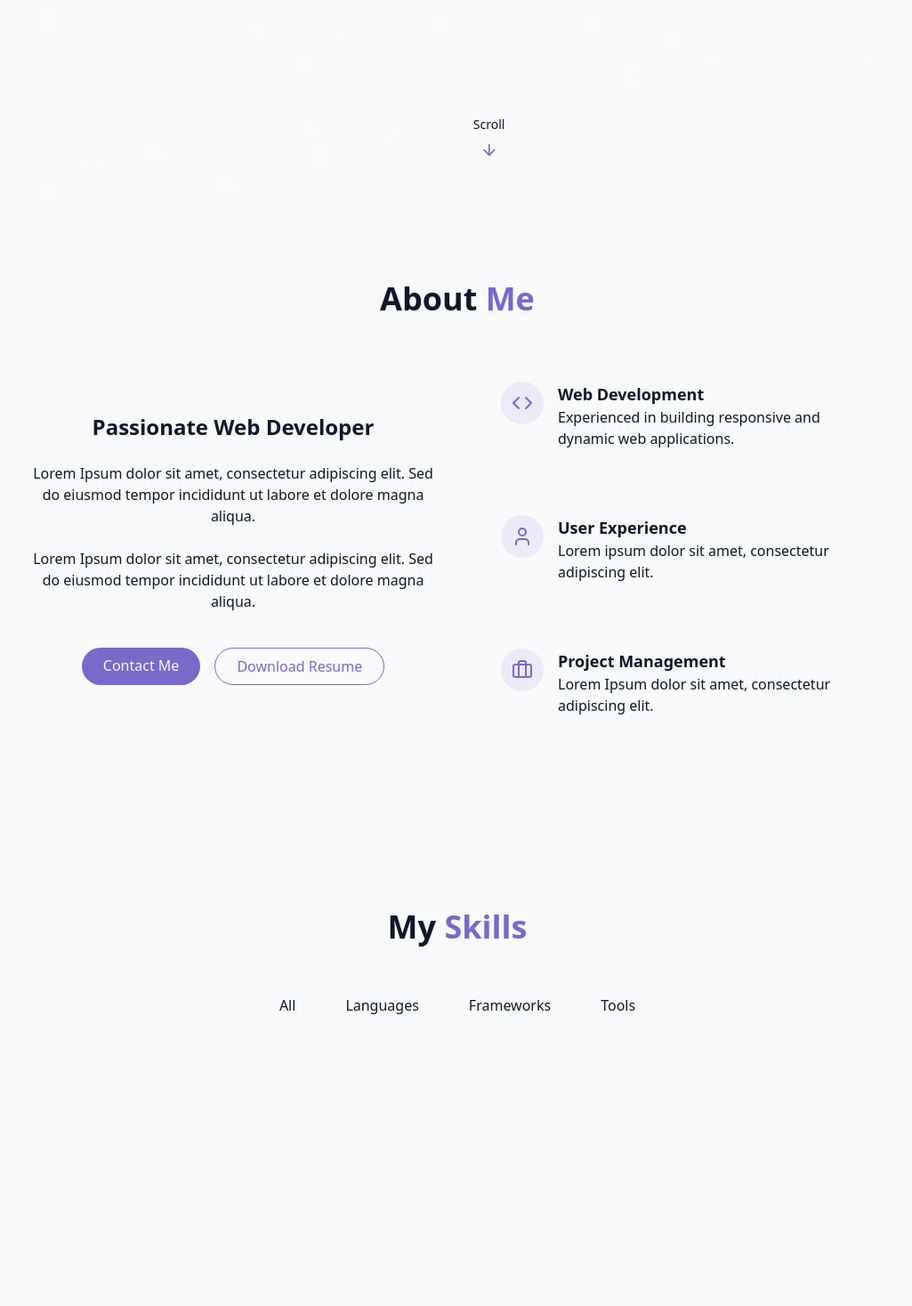
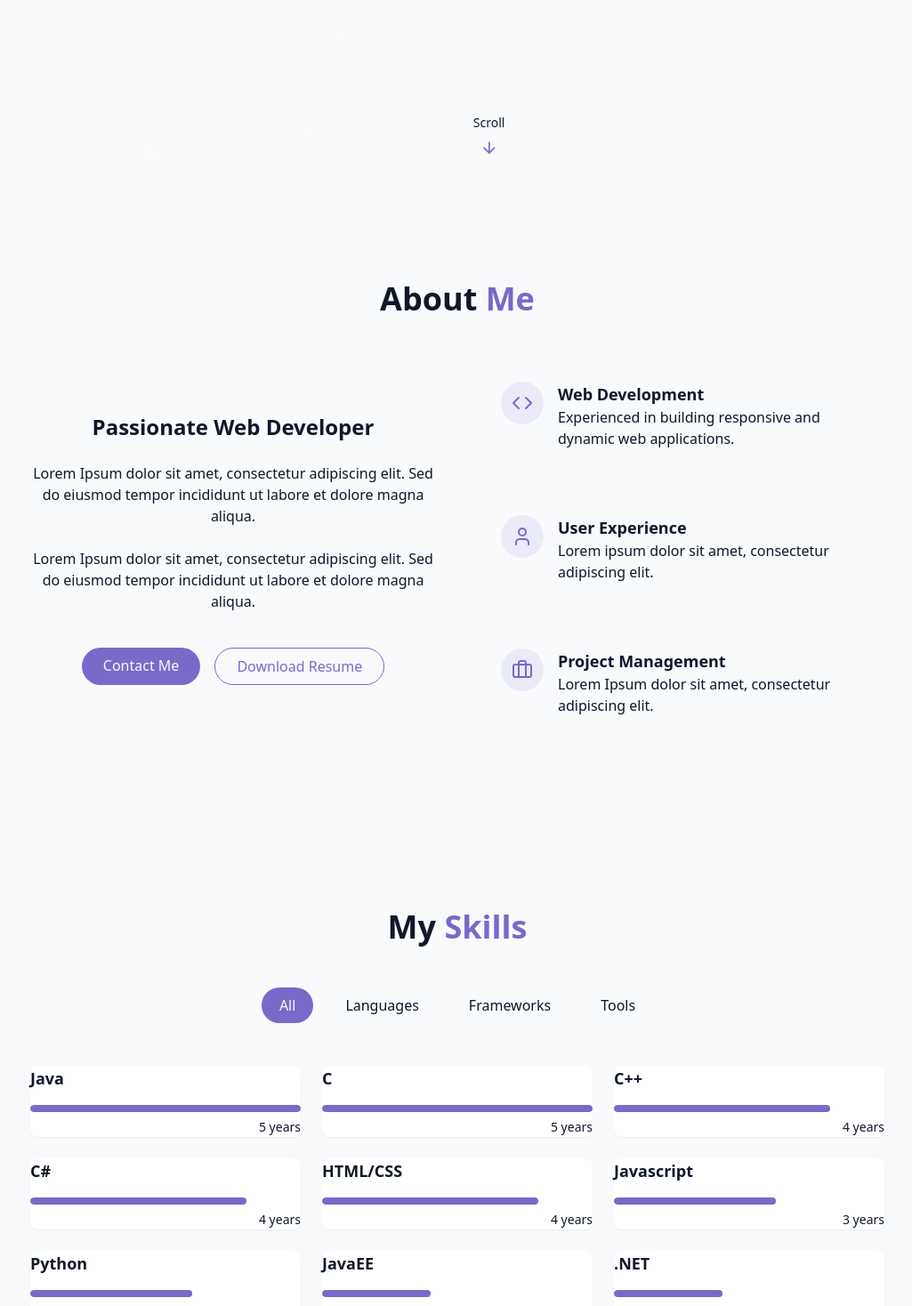
Before and after one commit to LuisRes/Portfolio, a React (Vite) app: page / in a window 1280 px wide. Shown: the part 580-2048 px from the top of the page at 89% size, without its empty margins (126-1151 px from the left). Before the commit the page ends 1874 px from the top, so only its background shows below. Built offline with nearby package versions, Linux system fonts and the light colour scheme.

Commit message:
Fixed Animation Delay in Home Page

```diff
--- a/src/components/Skills.tsx
+++ b/src/components/Skills.tsx
@@ -44,7 +44,7 @@ const skills:Skill[] = [
 const categories:string[] = ["All" , "Languages", "Frameworks", "Tools"]
 
 export const Skills = () => {
-    const [activeCategory, setActiveCategory] = useState("all");
+    const [activeCategory, setActiveCategory] = useState("All");
 
     const filteredSkills:Skill[] = skills.filter((skill) => (
         activeCategory === "All" || skill.category === activeCategory
--- a/src/components/StarBackground.tsx
+++ b/src/components/StarBackground.tsx
@@ -23,8 +23,8 @@ export const StarBackground = () => {
     const [meteors, setMeteors] = useState<meteor[]>([]);
 
     useEffect(() => {
+        generateMeteors();
         generateStars();
-        generateMeteors();
 
         const handleResize = () => {
             generateStars();
@@ -62,9 +62,9 @@ export const StarBackground = () => {
             newMeteors.push({
                 id: i,
                 size: Math.random() * 2 + 1,
-                x: Math.random() * 100,
+                x: Math.random() * 70,
                 y: Math.random() * 20,
-                delay: Math.random() * 15,
+                delay: Math.random() * 5,
                 animationDuration: Math.random() * 3 + 3
             });
         }
@@ -72,7 +72,7 @@ export const StarBackground = () => {
     };
 
     return (<div className="fixed inset-0 overflow-hidden pointer-events-none z-0">
-        {stars.map(star => (
+        {stars.map((star) => (
             <div key={star.id} className="star animate-pulse-subtle"
             style={{
                 width: `${star.size}px`,
@@ -83,7 +83,7 @@ export const StarBackground = () => {
                 animationDuration: `${star.animationDuration}s`
             }}/>
         ))}
-        {meteors.map(meteor => (
+        {meteors.map((meteor) => (
             <div key={meteor.id} className="meteor animate-meteor"
             style={{
                 width: `${meteor.size * 20}px`,
@@ -91,7 +91,7 @@ export const StarBackground = () => {
                 top: `${meteor.y}%`,
                 left: `${meteor.x}%`,
                 animationDelay: `${meteor.delay}s`,
-                animationDuration: `${meteor.animationDuration}s`
+                animationDuration: `${meteor.animationDuration}s`,
             }}/>
         ))}
     </div>)
--- a/src/index.css
+++ b/src/index.css
@@ -17,7 +17,7 @@
   --animate-fade-in-delay-2: fade-in 0.7s ease-out 0.4s forwards;
   --animate-fade-in-delay-3: fade-in 0.7s ease-out 0.6s forwards;
   --animate-fade-in-delay-4: fade-in 0.7s ease-out 0.8s forwards;
-  --animate-meteor: meteor 5s linear infinite;
+  --animate-meteor: meteor 5s linear infinite both;
 
   @keyframes float{
     0%,
@@ -48,7 +48,10 @@
   }
   @keyframes meteor{
     0%{
-      transform: rotate(215deg) translateX(0);
+      transform: rotate(215deg) translateX(500);
+      opacity: 0;
+    }
+    10%{
       opacity: 1;
     }
     70%{
@@ -153,6 +156,7 @@
 @utility meteor{
   @apply absolute bg-linear-to-r from-white via-white to-transparent rounded-full;
   box-shadow: 0 0 10px 5px rgba(255, 255, 255, 0.3);
+  transform: rotate(215deg)
 }
 
 #root{
```
